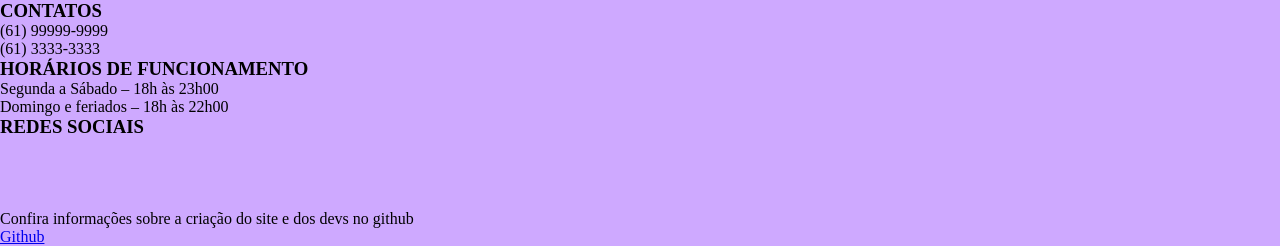
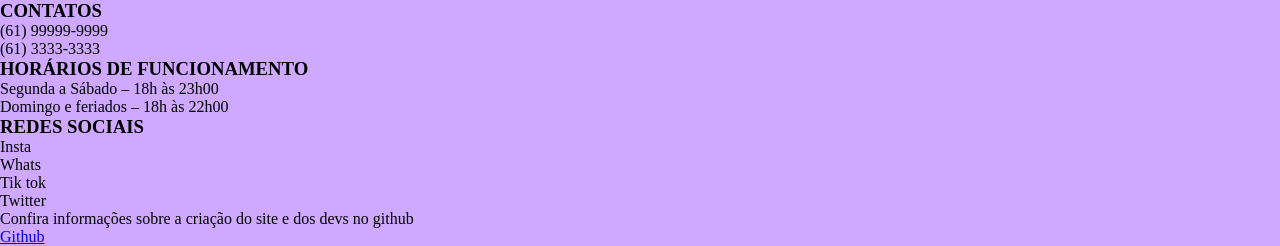
Before and after one commit to Luidyenrico/projeto-restaurante-japones, a plain HTML site: page index.html in a window 1280 px wide. Shown: the part 633-879 px from the top of the page. Drawn offline with Linux system fonts and the light colour scheme.

Commit message:
Update index.html

```diff
--- a/index.html
+++ b/index.html
@@ -105,10 +105,10 @@
                 <div>
                     <h3>REDES SOCIAIS</h3>
                     <ul>
-                        <li><a href=""></a><img src="" alt=""></li>
-                        <li><a href=""></a><img src="" alt=""></li>
-                        <li><a href=""></a><img src="" alt=""></li>
-                        <li><a href=""></a><img src="" alt=""></li>
+                        <li><a href="https://www.instagram.com"></a>Insta<img src="" alt=""></li>
+                        <li><a href="https://web.whatsapp.com/"></a>Whats<img src="" alt=""></li>
+                        <li><a href="https://www.tiktok.com/pt-BR/"></a>Tik tok<img src="" alt=""></li>
+                        <li><a href="https://twitter.com/home"></a>Twitter<img src="" alt=""></li>
                     </ul>
                 </div>
             </section>
```
